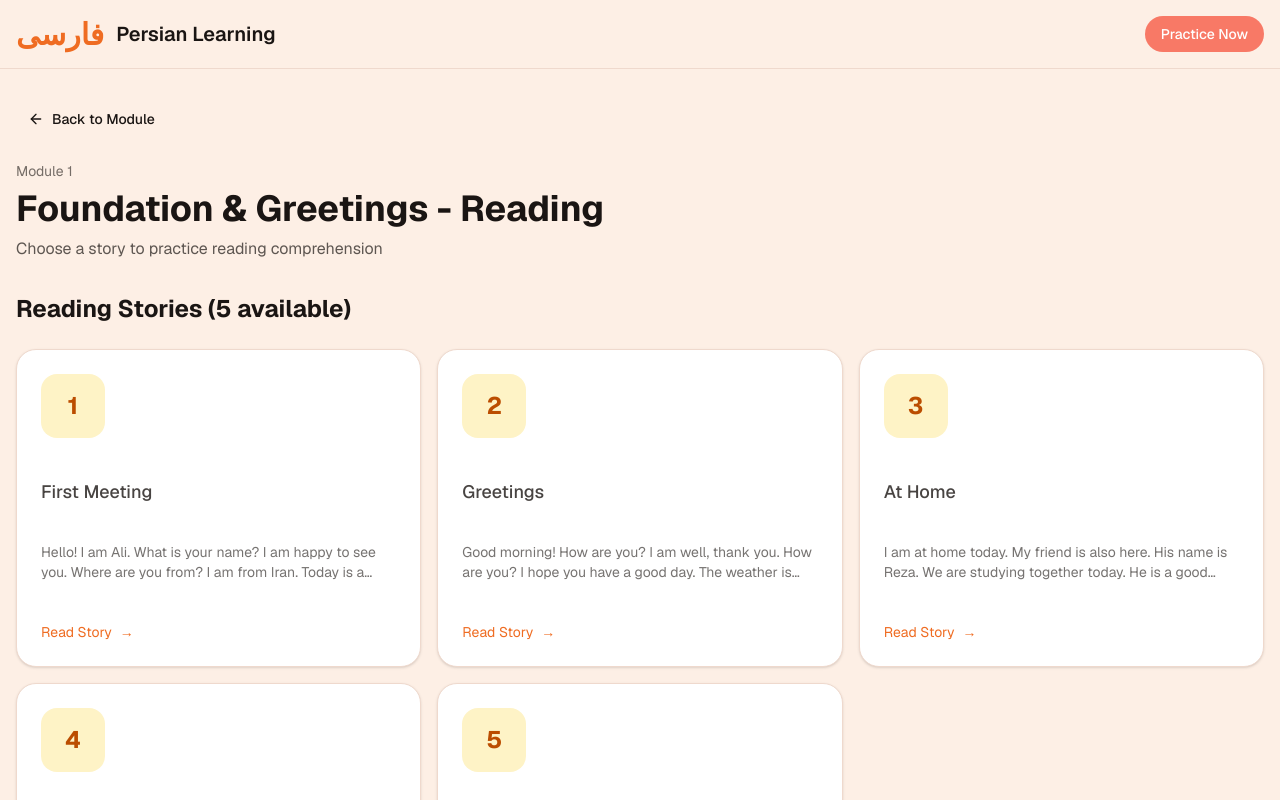
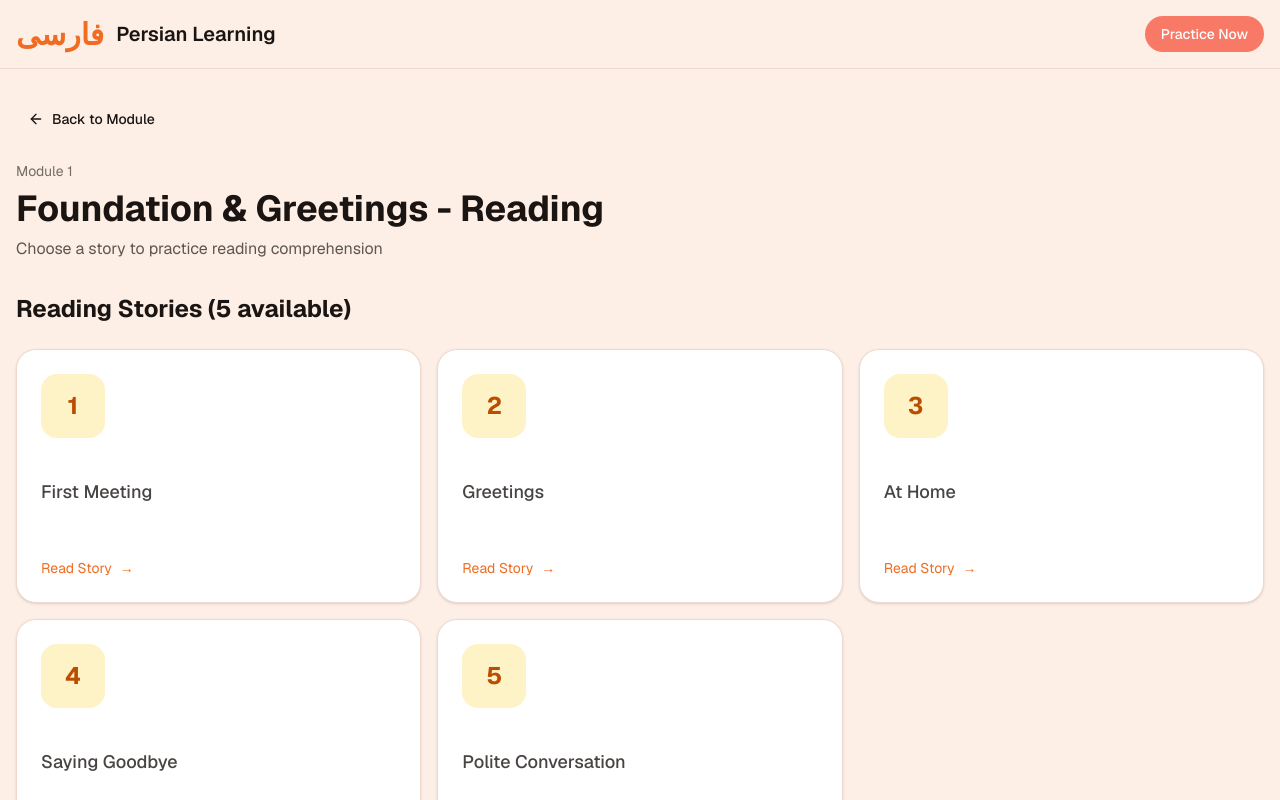
Before and after one commit to arianawarden-code/persian-learning-v3, a Next.js app: page /modules/1/reading in a window 1280 px wide. Shown: the top 800 px of the page. Built offline with nearby package versions, Linux system fonts and the light colour scheme.

Commit message:
Update page.tsx

```diff
--- a/app/modules/[id]/reading/page.tsx
+++ b/app/modules/[id]/reading/page.tsx
@@ -87,7 +87,7 @@ async function ReadingContent({ params }: { params: Promise<{ id: string }> }) {
                       </div>
                     </div>
                     <p className="mb-3 text-lg font-medium text-charcoal/80">{exercise.title}</p>
-                    <p className="text-sm text-charcoal/60 line-clamp-2">{exercise.textTranslation}</p>
+                    {/*<p className="text-sm text-charcoal/60 line-clamp-2">{exercise.textTranslation}</p>*/}
                     <div className="mt-4 flex items-center gap-2 text-sm text-terracotta">
                       <span>Read Story</span>
                       <span className="transition-transform group-hover:translate-x-1">→</span>
```
